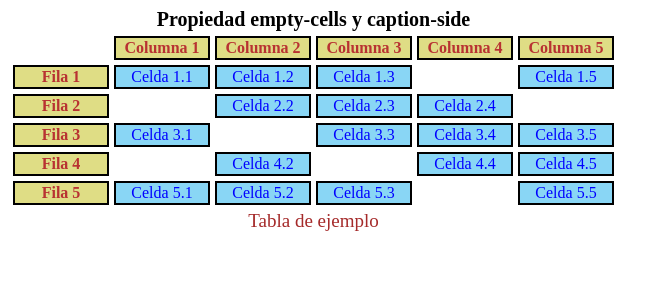
After one commit to AdolfoAlexei/ACG_LM1819, a PHP site: page /Deberes/ejercicio03_4.html in a window 1280 px wide. The commit adds this page. Shown: the top 300 px of the page, without its empty margins (0-664 px from the left). Run offline with PHP 8.4, Linux system fonts and the light colour scheme.

Commit message:
Tablas creadas

```diff
--- a/Assets/ejercicio03_2.css
+++ b/Assets/ejercicio03_2.css
@@ -2,6 +2,7 @@ table {
     border: 15px solid black;
     border-collapse: collapse;
     text-align: center;
+    font-weight: bold;
     height: 25%;
     width: 65%;
 }
--- /dev/null
+++ b/Assets/ejercicio03_4.css
@@ -0,0 +1,38 @@
+table {
+    empty-cells: hide;
+    border-collapse: separate;
+    border-spacing: 5px;
+  }
+
+  td {
+    border: 2px solid black;
+  }
+
+  th {
+    border: 2px solid black;
+  }
+
+  #captionsuperior {
+    caption-side: top;
+    font-weight: bold;
+    font-size: 20px;
+  }
+
+  #captioninferior {
+    caption-side: bottom;
+    font-size: 19px;
+    color: brown;
+  }
+
+  .carne {
+      background-color: rgba(223, 221, 132, 0.986);
+      color: rgb(184, 50, 50);
+      text-align: center;
+      width: 90px;
+  }
+
+  .azul {
+      background-color: rgba(136, 214, 245, 0.986);
+      color: blue;
+      text-align: center;
+  }
--- /dev/null
+++ b/Deberes/ejercicio03_4.html
@@ -0,0 +1,69 @@
+<!DOCTYPE html>
+<html xmlns="http://www.w3.org/1999/xhtml" lang="en">
+
+<head>
+    <meta charset="utf-16" />
+    <title>Ejercicio 03 de HTML tabla 4</title>
+    <link rel="stylesheet" type="text/css" href="../Assets/ejercicio03_4.css">
+</head>
+
+<body>
+    <table>
+        <caption id="captionsuperior">Propiedad empty-cells y caption-side</caption>
+        <caption id="captioninferior">Tabla de ejemplo</caption>
+        <thead>
+            <tr>
+                <th></th>
+                <th class="carne">Columna 1</th>
+                <th class="carne">Columna 2</th>
+                <th class="carne">Columna 3</th>
+                <th class="carne">Columna 4</th>
+                <th class="carne">Columna 5</th>
+            </tr>
+        </thead>
+        <tbody>
+            <tr>
+                <th class="carne">Fila 1</th>
+                <td class="azul">Celda 1.1</td>
+                <td class="azul">Celda 1.2</td>
+                <td class="azul">Celda 1.3</td>
+                <td> </td>
+                <td class="azul">Celda 1.5</td>
+            </tr>
+            <tr>
+                <th class="carne">Fila 2</th>
+                <td> </td>
+                <td class="azul">Celda 2.2</td>
+                <td class="azul">Celda 2.3</td>
+                <td class="azul">Celda 2.4</td>
+                <td> </td>
+            </tr>
+            <tr>
+                <th class="carne">Fila 3</th>
+                <td class="azul">Celda 3.1</td>
+                <td> </td>
+                <td class="azul">Celda 3.3</td>
+                <td class="azul">Celda 3.4</td>
+                <td class="azul">Celda 3.5</td>
+            </tr>
+            <tr>
+                <th class="carne">Fila 4</th>
+                <td> </td>
+                <td class="azul">Celda 4.2</td>
+                <td> </td>
+                <td class="azul">Celda 4.4</td>
+                <td class="azul">Celda 4.5</td>
+            </tr>
+        </tbody>
+        <tfoot>
+            <tr>
+                <th class="carne">Fila 5</th>
+                <td class="azul">Celda 5.1</td>
+                <td class="azul">Celda 5.2</td>
+                <td class="azul">Celda 5.3</td>
+                <td> </td>
+                <td class="azul">Celda 5.5</td>
+            </tr>
+        </tfoot>
+    </table>
+</body>
```
Also changed, not shown: Assets/ejercicio03_3.css (added, +21 -0 lines), Deberes/Ejercicio03_3.html (added, +60 -0 lines).
